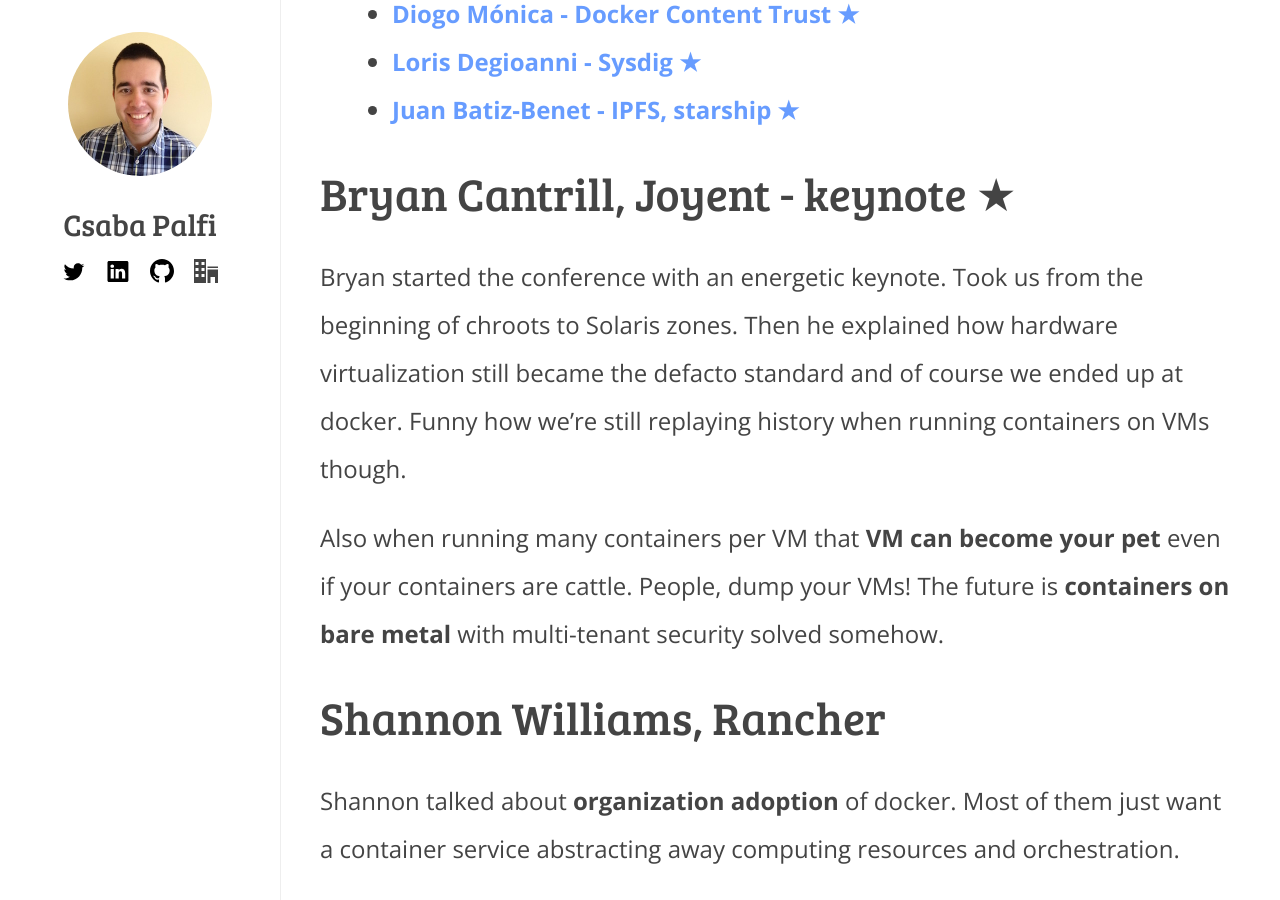
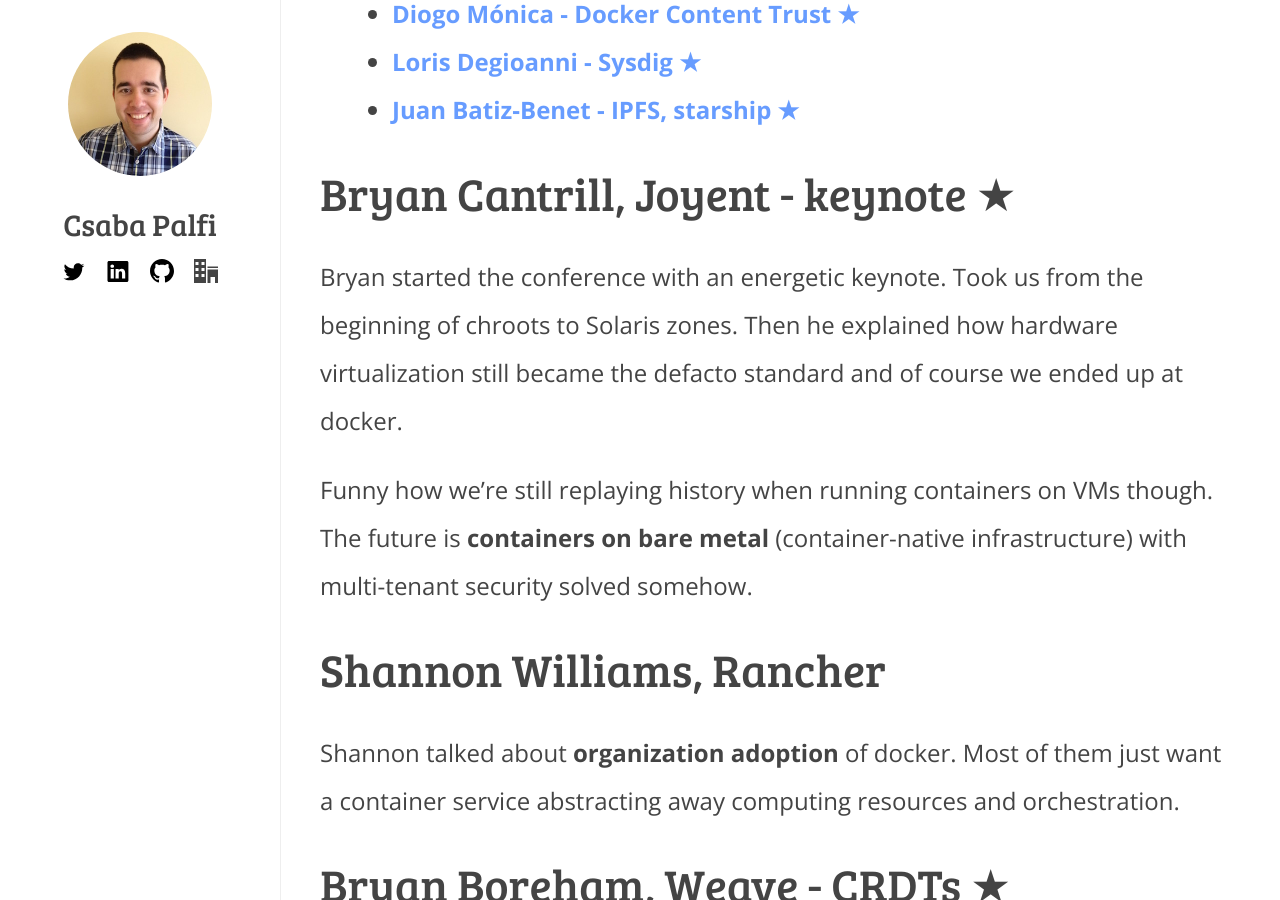
Before and after one commit to dublado/csabapalfi.github.io, a Jekyll site: the page built from _posts/2015-09-11-container-camp-ldn-2015.md, in a window 1280 px wide and 900 px high, scrolled down 784 px. Built offline with Jekyll 4.4.1, drawn with Linux system fonts in a browser that asks for light colours; Markdown is read by kramdown in place of the engine named in the settings.

Commit message:
editing containercamp post
Signed-off-by: Csaba Palfi <csaba@palfi.me>

```diff
--- a/_posts/2015-09-11-container-camp-ldn-2015.md
+++ b/_posts/2015-09-11-container-camp-ldn-2015.md
@@ -21,9 +21,9 @@ See short talk summaries below. My raw notes are also [on github](https://github
 
 ## <a id="bryanc"></a> Bryan Cantrill, Joyent - keynote ★
 
-Bryan started the conference with an energetic keynote. Took us from the beginning of chroots to Solaris zones. Then he explained how hardware virtualization still became the defacto standard and of course we ended up at docker. Funny how we're still replaying history when running containers on VMs though.
+Bryan started the conference with an energetic keynote. Took us from the beginning of chroots to Solaris zones. Then he explained how hardware virtualization still became the defacto standard and of course we ended up at docker.
 
-Also when running many containers per VM that **VM can become your pet** even if your containers are cattle. People, dump your VMs! The future is **containers on bare metal** with multi-tenant security solved somehow.
+Funny how we're still replaying history when running containers on VMs though. The future is **containers on bare metal** (container-native infrastructure) with multi-tenant security solved somehow.
 
 ## <a id="shannon"></a> Shannon Williams, Rancher
 
```
